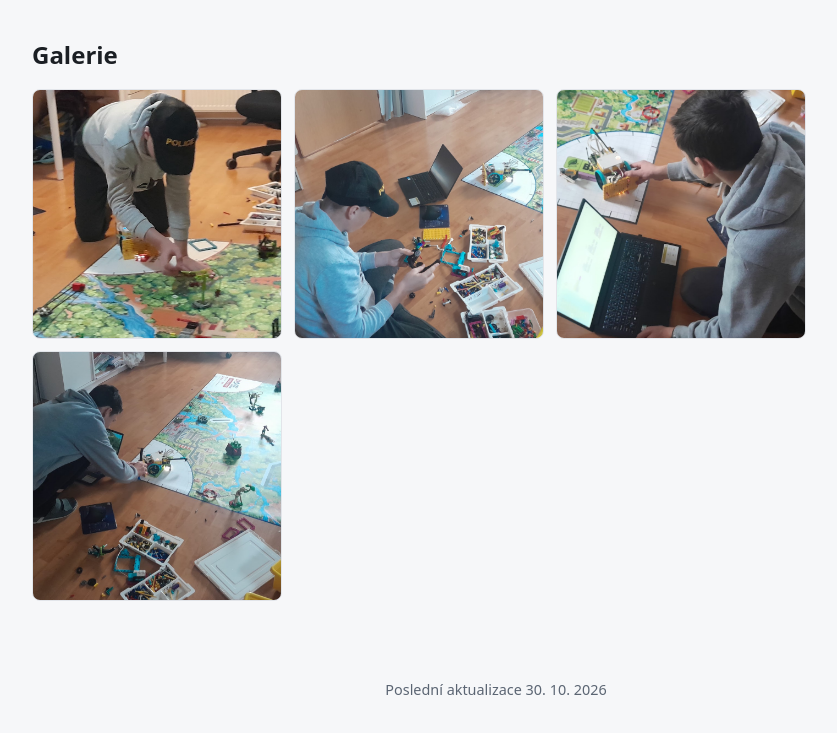
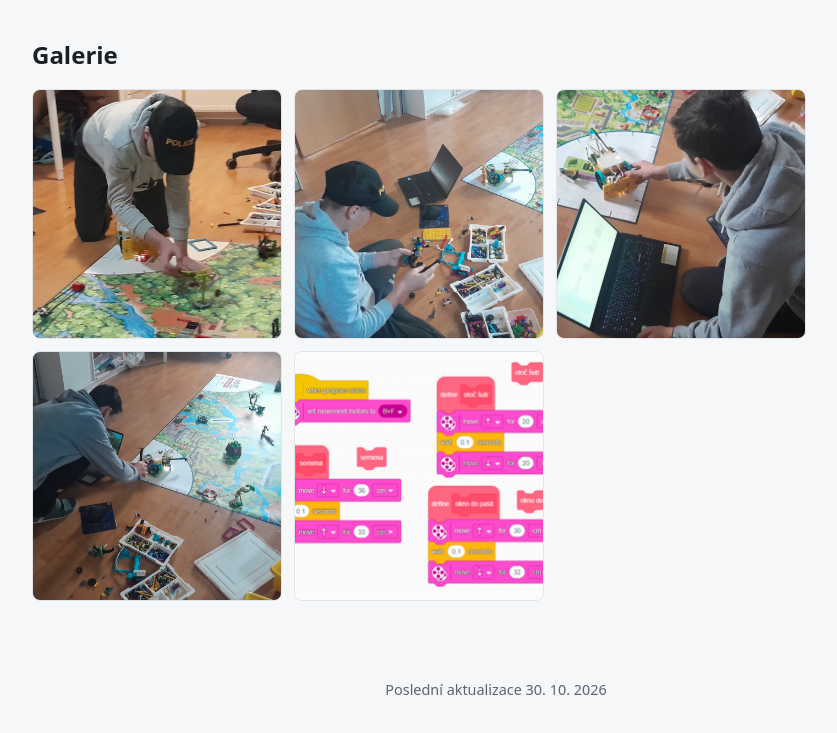
Before and after one commit to mir333/fll-2027, a website: page public/index.html in a window 1280 px wide. Shown: the part 1963-2696 px from the top of the page, without its empty margins (144-981 px from the left). Drawn offline with Linux system fonts and the light colour scheme.

Commit message:
Add SPIKE Prime mission code screenshot to gallery
Co-Authored-By: Claude Sonnet 5 <noreply@anthropic.com>

```diff
--- a/public/index.html
+++ b/public/index.html
@@ -46,6 +46,9 @@
         <figure>
           <img src="/mission-mat.jpg" alt="Herní plocha s misemi a robotem" width="1600" height="900" loading="lazy">
         </figure>
+        <figure>
+          <img src="/spike-missions.png" alt="Programový kód v SPIKE Prime pro mise semena a otoč šutr" width="250" height="250" loading="lazy">
+        </figure>
       </div>
     </section>
   </main>
```
Also changed, not shown: public/spike-missions.png (added).
